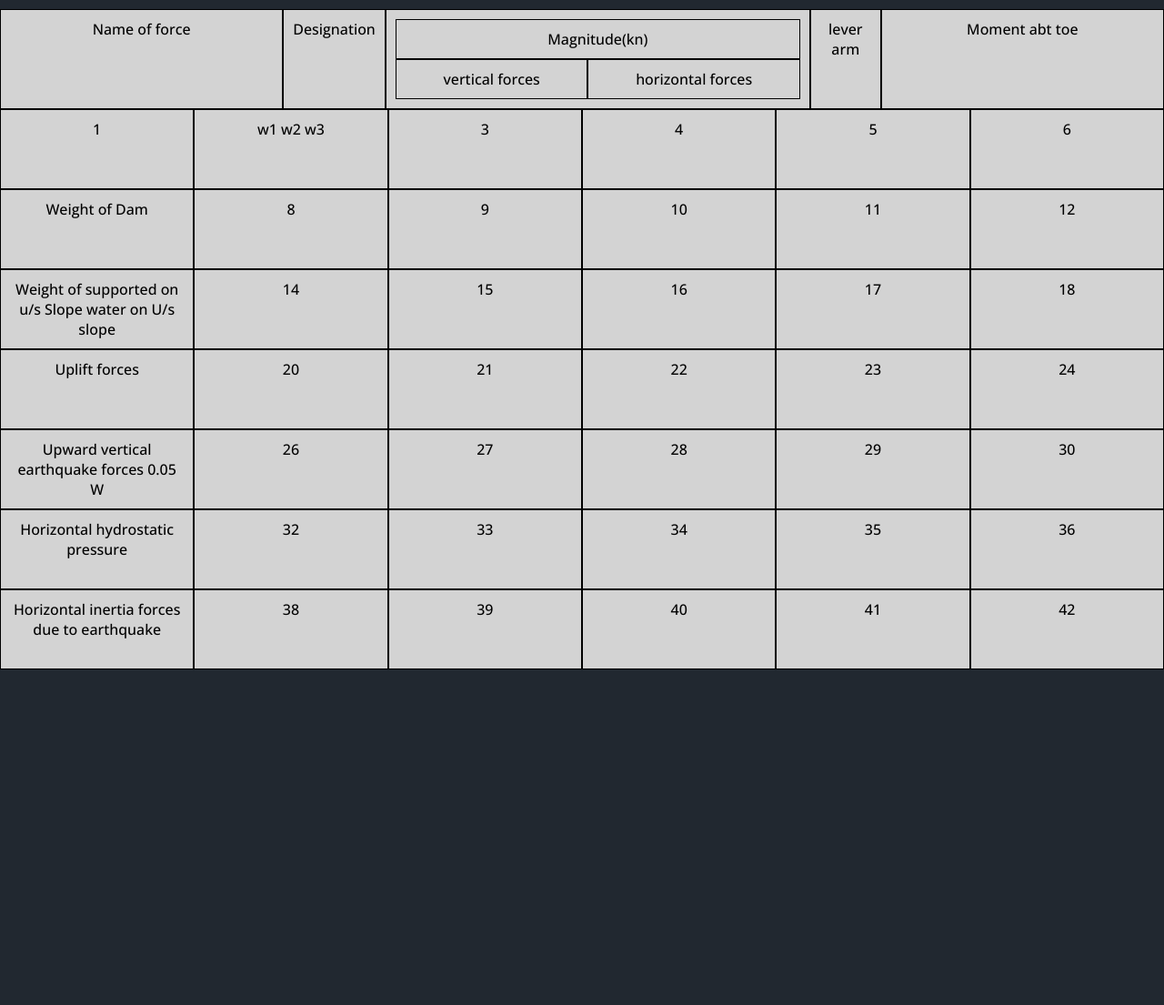
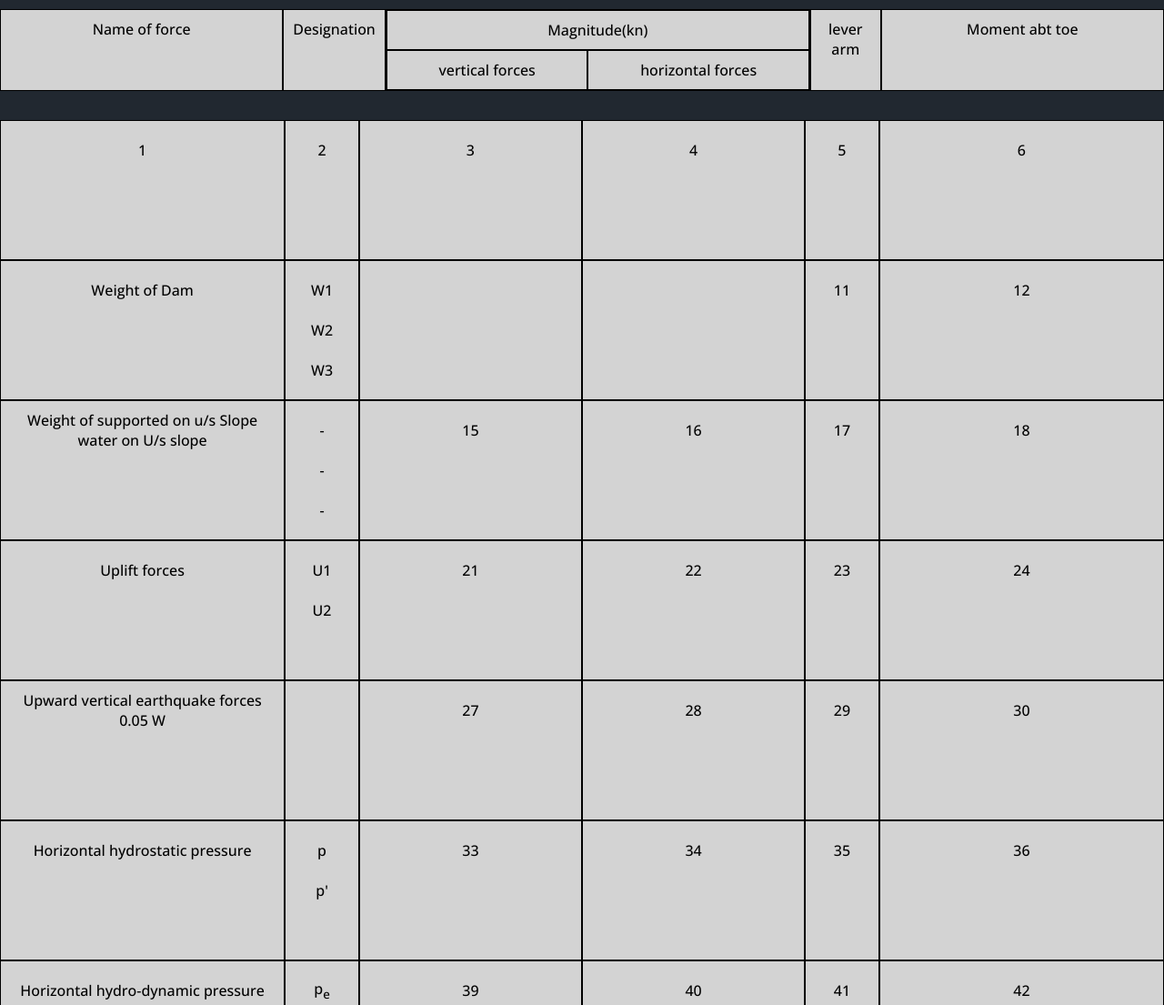
Before and after one commit to wre9-tesh/Hydraulic-Dam-design, a plain HTML site: page index.html in a window 1280 px wide. Shown: the part 760-1865 px from the top of the page at 91% size. Before the commit the page ends 1496 px from the top, so only its background shows below. Drawn offline with nearby package versions, Linux system fonts and the light colour scheme.

Commit message:
started adding js

```diff
--- a/index.html
+++ b/index.html
@@ -47,50 +47,75 @@
 
 <div class="calculation-items">
     <div class="calc-items">1</div>
-    <div class="calc-items">w1
-    w2
-    w3</div>
+    <div class="calc-items">2</div>
     <div class="calc-items">3</div>
     <div class="calc-items">4</div>
     <div class="calc-items">5</div>
     <div class="calc-items">6</div>
     <div class="calc-items">Weight of Dam</div>
-    <div class="calc-items">8</div>
-    <div class="calc-items">9</div>
-    <div class="calc-items">10</div>
+    <div class="calc-items">
+        <p>W1</p>
+        <p>W2</p>
+        <p>W3</p>
+    </div>
+    <div class="calc-items"></div>
+    <div class="calc-items"></div>
     <div class="calc-items">11</div>
     <div class="calc-items">12</div>
     <div class="calc-items">Weight of supported on u/s Slope water on U/s slope</div>
-    <div class="calc-items">14</div>
+    <div class="calc-items">
+        <p>-</p>
+        <p>-</p>
+        <p>-</p></div>
     <div class="calc-items">15</div>
     <div class="calc-items">16</div>
     <div class="calc-items">17</div>
     <div class="calc-items">18</div>
     <div class="calc-items">Uplift forces</div>
-    <div class="calc-items">20</div>
+    <div class="calc-items">
+        <p>U1</p>
+        <p>U2</p>
+
+    </div>
     <div class="calc-items">21</div>
     <div class="calc-items">22</div>
     <div class="calc-items">23</div>
     <div class="calc-items">24</div>
     <div class="calc-items">Upward vertical earthquake forces 0.05 W </div>
-    <div class="calc-items">26</div>
+    <div class="calc-items"></div>
     <div class="calc-items">27</div>
     <div class="calc-items">28</div>
     <div class="calc-items">29</div>
     <div class="calc-items">30</div>
     <div class="calc-items">Horizontal hydrostatic pressure</div>
-    <div class="calc-items">32</div>
+    <div class="calc-items">
+        <p>p</p>
+        <p>p'</p>
+
+    </div>
     <div class="calc-items">33</div>
     <div class="calc-items">34</div>
     <div class="calc-items">35</div>
     <div class="calc-items">36</div>
-    <div class="calc-items">Horizontal inertia forces due to earthquake</div>
-    <div class="calc-items">38</div>
+    <div class="calc-items">Horizontal hydro-dynamic pressure</div>
+    <div class="calc-items"><p>p<sub>e</sub></p></div>
     <div class="calc-items">39</div>
     <div class="calc-items">40</div>
     <div class="calc-items">41</div>
     <div class="calc-items">42</div>
+    <div class="calc-items">Horizontal inertia forces due to earthquake</div>
+    <div class="calc-items">
+        <p>P<sub>w1</sub></p>
+        <p>P<sub>w2</sub></p>
+        <p>P<sub>w3</sub></p>
+    </div>
+    <div class="calc-items">45</div>
+    <div class="calc-items">46</div>
+    <div class="calc-items">47</div>
+    <div class="calc-items">48</div>
 </div>
+
+<script src="main.js"></script>
 
 </body>
 </html>
--- /dev/null
+++ b/main.js
@@ -0,0 +1,28 @@
+/* parameters for calculations*/
+const top_width= document.getElementById('top_width').value;
+const reservoir_width= document.getElementById('reservoir_width').value;
+const upper_side_width= document.getElementById('upper_side_width').value;
+const lower_side_width= document.getElementById('lower_side_width').value;
+const slope= document.getElementById('slope').value;
+const tail_water_width= document.getElementById('tail_water_width').value;
+const bottom_small_width= document.getElementById('bottom_small_width').value;
+const bottom_width= document.getElementById('bottom_width').value;
+
+
+const w1 = (a,b)=>{
+    return 0.5 * a * b * 24;
+}
+const w1_value = w1(bottom_small_width,lower_side_width)
+
+
+
+console.log(w1_value);
+const w2 = ()=>{
+    return top_width*(lower_side_width+upper_side_width+reservoir_width);
+}
+
+const w3 = ()=>{
+    return  0.5*(bottom_width-top_width)*(bottom_width-top_width)*slope;
+}
+
+console.log(w1.value);
--- a/styles.css
+++ b/styles.css
@@ -39,6 +39,7 @@
 .grid-container {
     display: grid;
     grid-template-columns: 2fr 0.5fr 3fr 0.5fr 2fr ;
+    margin-bottom: 2rem ;
 
 }
 
@@ -55,6 +56,8 @@
     grid-template-areas:
         'main main'
         'sub1 sub2';
+    margin: 0;
+    padding: 0;
 }
 
 .sub-grid-item-2{grid-area: sub1}
@@ -65,7 +68,7 @@
 .calculation-items{
     display: grid;
     grid-template-rows: repeat(7,1fr);
-    grid-template-columns: repeat(6,1fr);
+    grid-template-columns: 2.3fr 0.6fr 1.8fr 1.8fr 0.6fr 2.3fr;
 }
 
 .calc-items{
@@ -74,4 +77,14 @@
     color: black;
     padding: 10px;
     text-align: center;
+
+    display: grid;
+    justify-items: center;
+    align-items: center;
+    grid-template-rows: 1fr 1fr 1fr;
 }
+
+p,sub{
+    background-color: lightgray;
+    color: black;
+}
```
